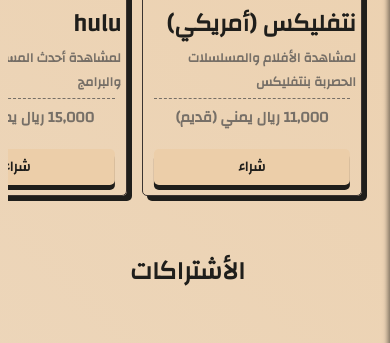
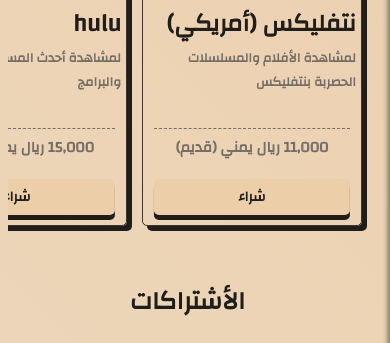
Before and after one commit to Abdullahwebions/Subara, a plain HTML site: page Pages/Navbar/Main.html in a window 390 px wide. Shown: the part 438-781 px from the top of the page. Drawn offline with nearby package versions, Linux system fonts and the light colour scheme.

Commit message:
Update Style.css

```diff
--- a/Style/Style.css
+++ b/Style/Style.css
@@ -806,7 +806,7 @@
 
     .Product{
         width: 220px !important;
-        height: 450px !important;
+        /* height: 450px !important; */
     }
 
     .ProductImgContainer img{
```
